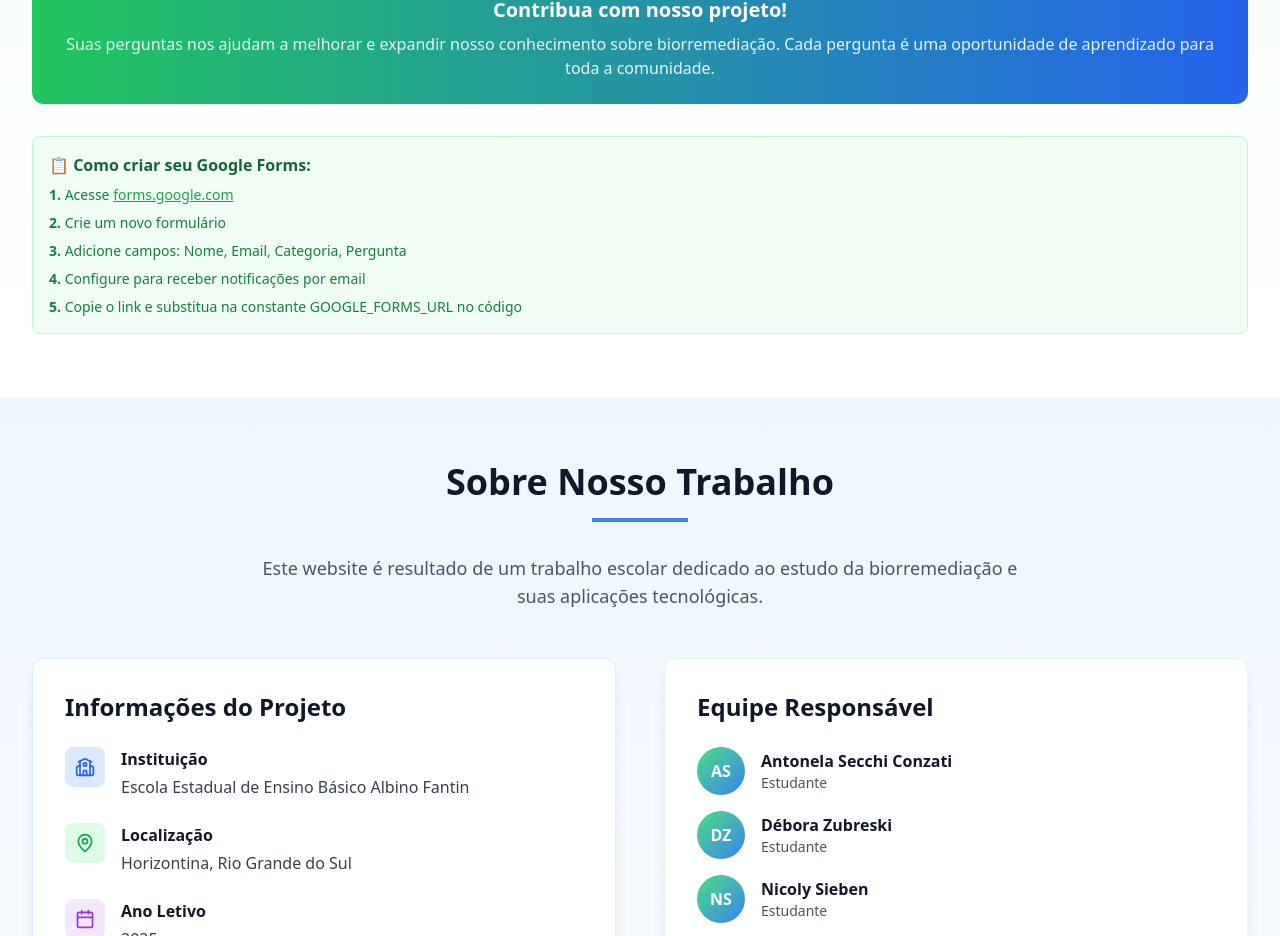
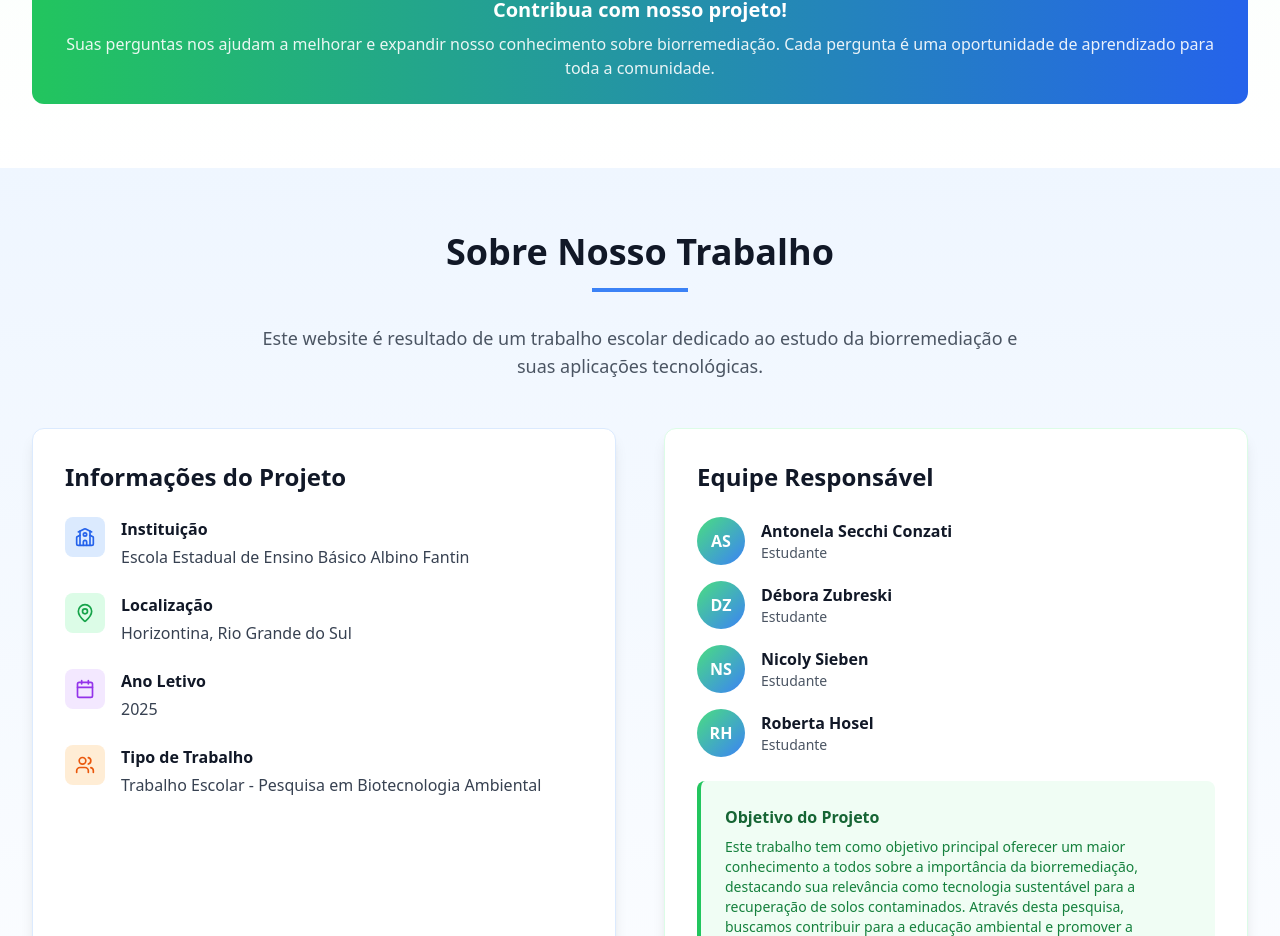
Before and after one commit to debzubreski/biorremediacao-e-tecnologia, a React (Vite) app: page / in a window 1280 px wide. Shown: the part 6835-7771 px from the top of the page. Built offline with nearby package versions, Linux system fonts and the light colour scheme.

Commit message:
Remove Google Forms instructions from site
Remove Google Forms instructions from the `PerguntasRespostas` component.

```diff
--- a/src/components/sections/PerguntasRespostas.tsx
+++ b/src/components/sections/PerguntasRespostas.tsx
@@ -1,3 +1,4 @@
+
 import React from 'react';
 import { MessageCircle, HelpCircle, ExternalLink } from 'lucide-react';
 import { Card, CardContent, CardDescription, CardHeader, CardTitle } from '../ui/card';
@@ -137,18 +138,6 @@ const PerguntasRespostas = () => {
             </p>
           </div>
         </div>
-
-        {/* Instruções de configuração do Google Forms */}
-        <div className="mt-8 p-4 bg-green-50 border border-green-200 rounded-lg">
-          <h4 className="font-semibold text-green-800 mb-2">📋 Como criar seu Google Forms:</h4>
-          <div className="text-green-700 text-sm space-y-2">
-            <p><strong>1.</strong> Acesse <a href="https://forms.google.com" target="_blank" rel="noopener noreferrer" className="underline text-green-600">forms.google.com</a></p>
-            <p><strong>2.</strong> Crie um novo formulário</p>
-            <p><strong>3.</strong> Adicione campos: Nome, Email, Categoria, Pergunta</p>
-            <p><strong>4.</strong> Configure para receber notificações por email</p>
-            <p><strong>5.</strong> Copie o link e substitua na constante GOOGLE_FORMS_URL no código</p>
-          </div>
-        </div>
       </div>
     </section>
   );
```
